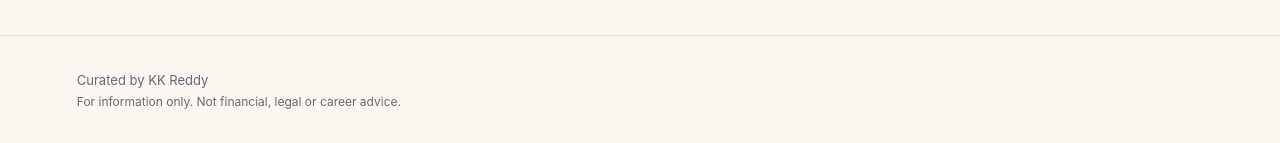
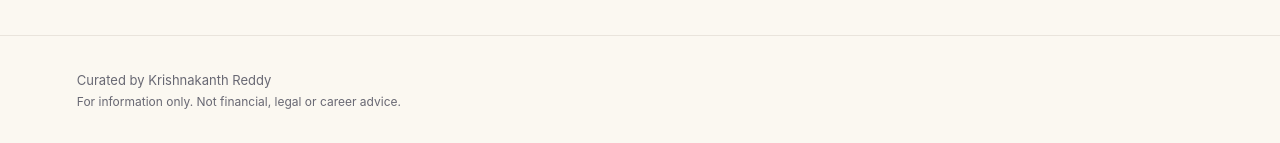
Before and after one commit to kkreddy79/kkreckons, a Next.js app: page /about in a window 1280 px wide. Shown: the part 1969-2112 px from the top of the page. Built offline with nearby package versions, Linux system fonts and the light colour scheme.

Commit message:
Credit "Curated by Krishnakanth Reddy" across the site
Footer, edition page header, site description and RSS feed description.

Co-Authored-By: Claude Opus 5.5 <noreply@anthropic.com>
Claude-Session: https://claude.ai/code/session_01Q2nVqFkt5wuF8ai1aujSmU

```diff
--- a/app/daily/[slug]/page.tsx
+++ b/app/daily/[slug]/page.tsx
@@ -37,7 +37,7 @@ export default async function EditionPage({ params }: Props) {
 
       <header className="ed-head">
         <div>
-          <div className="eyebrow">{longDate(edition.date)} · Curated by KK Reddy</div>
+          <div className="eyebrow">{longDate(edition.date)} · Curated by Krishnakanth Reddy</div>
           <h1>{edition.slice || "The daily briefing"}</h1>
           <p className="ed-sub">
             {edition.stories.length} stories · {edition.readingMinutes} min read
--- a/app/feed.xml/route.ts
+++ b/app/feed.xml/route.ts
@@ -27,7 +27,7 @@ export function GET() {
   <channel>
     <title>KKReckons</title>
     <link>${SITE_URL}</link>
-    <description>Visual daily briefings on AI, markets, business, India and the world. Curated by KK Reddy.</description>
+    <description>Visual daily briefings on AI, markets, business, India and the world. Curated by Krishnakanth Reddy.</description>
     <language>en</language>
     <atom:link href="${SITE_URL}/feed.xml" rel="self" type="application/rss+xml" />
 ${items}
--- a/app/layout.tsx
+++ b/app/layout.tsx
@@ -8,7 +8,7 @@ export const metadata: Metadata = {
   metadataBase: new URL("https://www.kkreckons.com"),
   title: { default: "KKReckons — Read deep. Think clearly. Leave in five.", template: "%s · KKReckons" },
   description:
-    "Visual daily briefings on AI, markets, business, India and the world. Curated by KK Reddy.",
+    "Visual daily briefings on AI, markets, business, India and the world. Curated by Krishnakanth Reddy.",
   alternates: { types: { "application/rss+xml": [{ url: "/feed.xml", title: "KKReckons" }] } },
   openGraph: {
     siteName: "KKReckons",
@@ -37,7 +37,7 @@ export default function RootLayout({ children }: Readonly<{ children: React.Reac
         {children}
         <footer className="site-footer">
           <div>
-            Curated by KK Reddy
+            Curated by Krishnakanth Reddy
             <br />
             <span className="fine">For information only. Not financial, legal or career advice.</span>
           </div>
```
